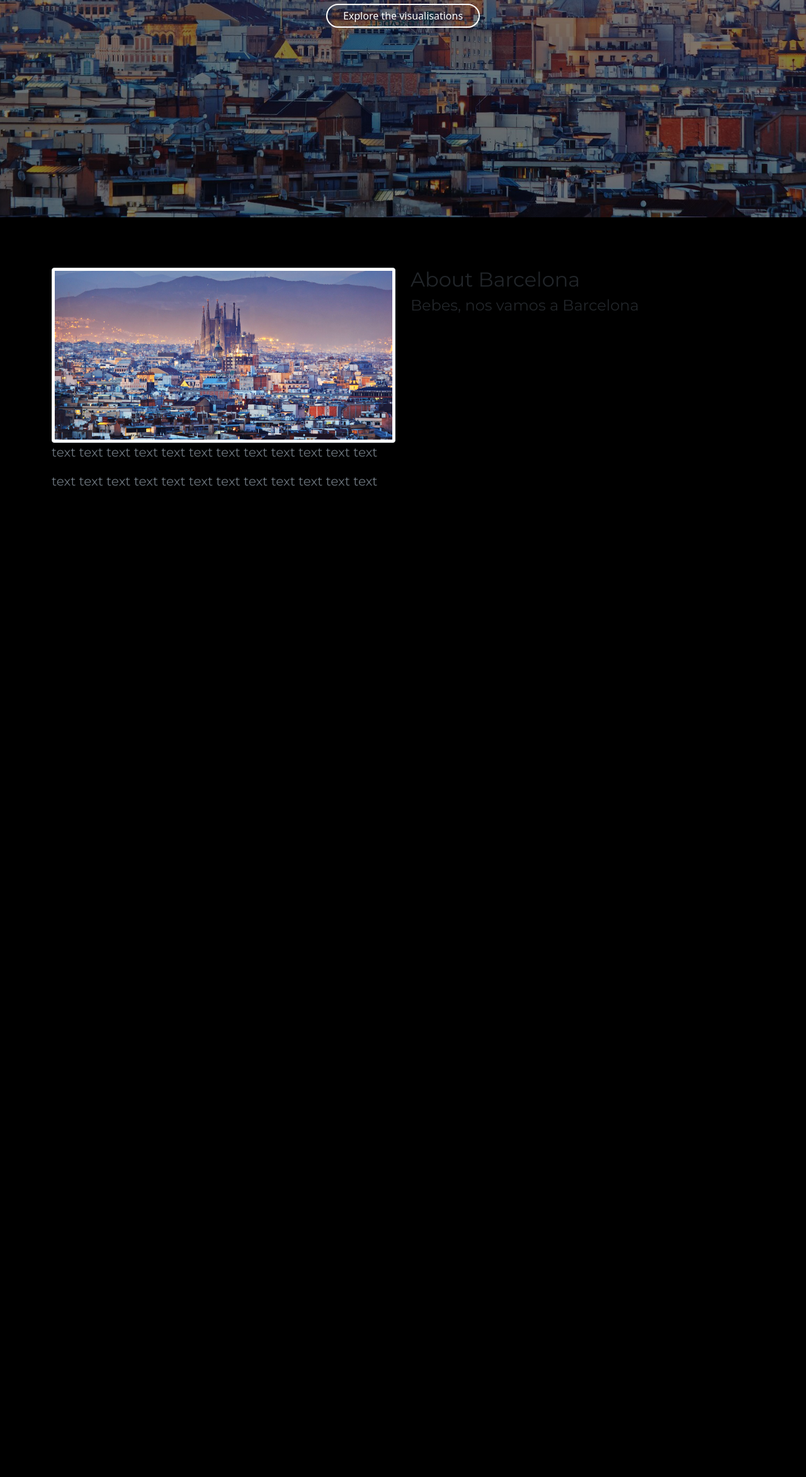
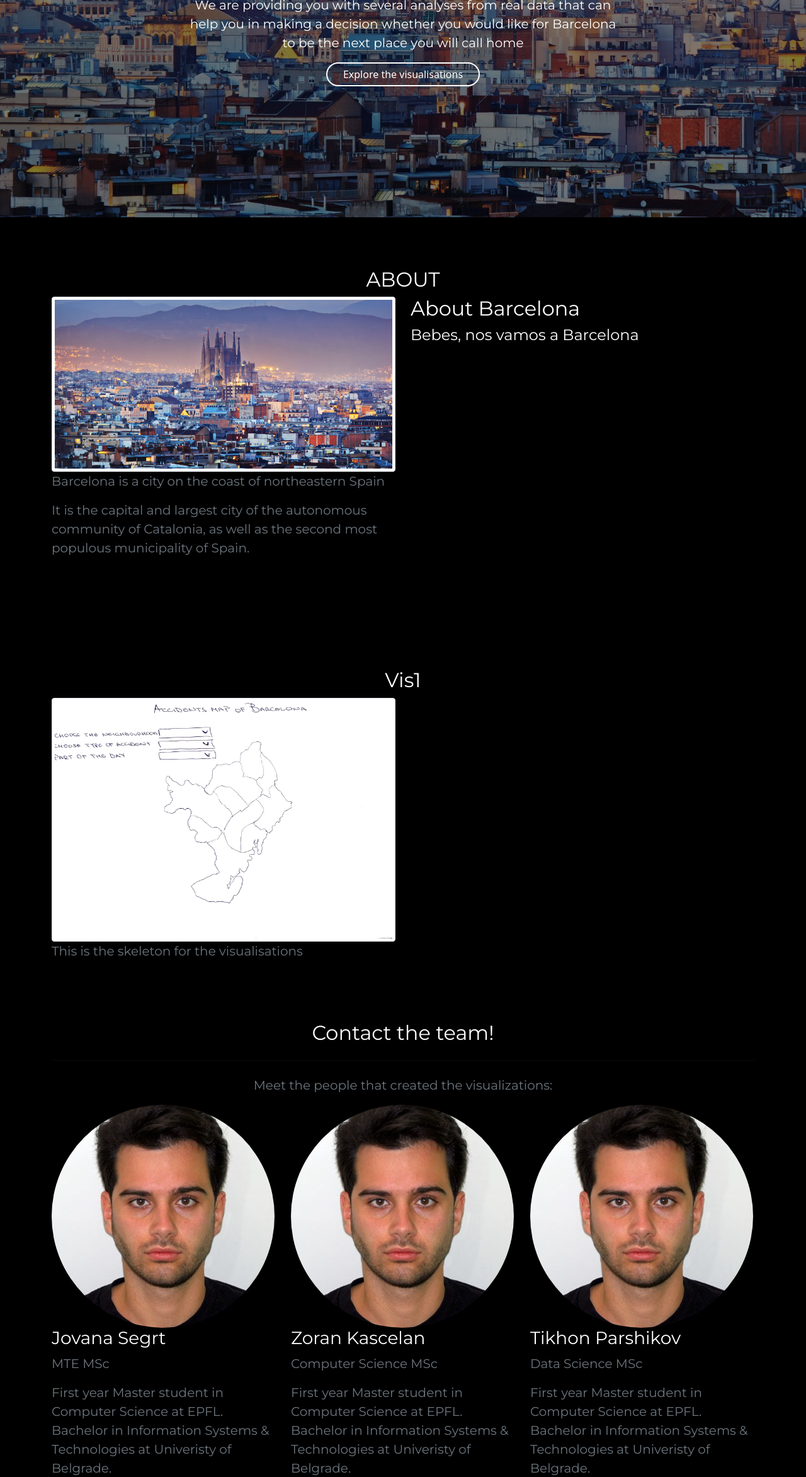
Before and after one commit to com-480-data-visualization/datavis-project-2022-slavsquat, a plain HTML site: page index.html in a window 1280 px wide. Shown: the part 455-2800 px from the top of the page at 63% size. Before the commit the page ends 1330 px from the top, so only its background shows below. Drawn offline with nearby package versions, Linux system fonts and the light colour scheme.

Commit message:
Initial website

```diff
--- a/css/style.css
+++ b/css/style.css
@@ -5,6 +5,7 @@
 
 h1, h2, h3, h4, h5, h6 {
     font-family: 'Montserrat',sans-serif;
+    color: #fff;
 }
 
 p {
@@ -53,6 +54,7 @@
     padding: 15px 0;
     box-shadow: 0 1px 8px 3px rgba(0, 0, 0, 0.05);
     transition: .5s all ease-in-out;
+    opacity: 0.8;
 }
 
 nav.stickyadd .navbar-brand {
--- a/index.html
+++ b/index.html
@@ -25,10 +25,10 @@
                         <a href="" class="nav-link">Home</a>
                     </li>
                     <li class="nav-item">
-                        <a href="" class="nav-link">About</a>
+                        <a href="#about" class="nav-link">About</a>
                     </li>
                     <li class="nav-item">
-                        <a href="" class="nav-link">Vis1</a>
+                        <a href="#vis1" class="nav-link">Vis1</a>
                     </li>
                     <li class="nav-item">
                         <a href="" class="nav-link">Vis2</a>
@@ -47,8 +47,8 @@
                 <div class="col text-center">
                     <div class="content-box">
                         <h4>Welcome</h4>
-                        <h1>I am ZK</h1>
-                        <p>text text text text text text text text text text text text </p>
+                        <h1>This is why you should or should not live in Barcelona</h1>
+                        <p>We are providing you with several analyses from real data that can help you in making a decision whether you would like for Barcelona to be the next place you will call home </p>
                         <a href="#" class="btn">Explore the visualisations</a>
                     </div>
                 </div>
@@ -58,11 +58,12 @@
 
     <section class="about r-p" id="about">
         <div class="container">
+            <h2 class="text-center">ABOUT</h2>
             <div class="row">
                 <div class="col-lg-6">
                     <img src="images/barselona.jpeg" class="img-fluid img-thumbnail" alt="Barcelona picture">
-                    <p>text text text text text text text text text text text text </p>
-                    <p>text text text text text text text text text text text text </p>
+                    <p>Barcelona is a city on the coast of northeastern Spain </p>
+                    <p>It is the capital and largest city of the autonomous community of Catalonia, as well as the second most populous municipality of Spain. </p>
                 </div>
                 <div class="col-lg-6 mt-5 mt-lg-0">
                     <h2>About Barcelona</h2>
@@ -70,6 +71,73 @@
                 </div>
             </div>
         </div>
+    </section>
+
+    <section class="vis1 r-p" id="vis1">
+        <div class="container">
+            <h2 class="text-center">Vis1</h2>
+            <div class="row">
+                <div class="col-lg-6">
+                    <img src="images/sketch.jpg" class="img-fluid img-thumbnail" alt="Sketch picture">
+                    <p>This is the skeleton for the visualisations </p>
+                </div>
+            </div>
+        </div>
+    </section>
+
+    <section id="contact">
+        <div class="team-boxed">
+            <div class="container">
+                <div class="intro">
+                    <h2 class="text-center">Contact the team! </h2>
+                    <hr data-aos="zoom-in" data-aos-duration="200" class="dark my-4">
+                    <p class="text-center">Meet the people that created the visualizations:
+                    </p>
+                </div>
+                <div class="row people">
+                    <div class="col-lg-4 item">
+                        <div class="box"><img class="rounded-circle" src="images/zk.jpeg">
+                            <h3 class="name">Jovana Segrt</h3>
+                            <p class="title">MTE MSc</p>
+                            <p class="description">First year Master student in Computer Science at EPFL. Bachelor in Information Systems & Technologies at Univeristy of Belgrade.</p>
+                            <div class="social"><a href="mailto:maja.stamenkovic@epfl.ch"><i
+                                        class="fa fa-envelope"></i></a><a
+                                    href="https://www.linkedin.com/in/maja-stamenkovic/"><i
+                                        class="fa fa-linkedin"></i></a>
+                            </div>
+                        </div>
+                    </div>
+                    <div class="col-lg-4 item">
+                        <div class="box"><img class="rounded-circle" src="images/zk.jpeg">
+                            <h3 class="name">Zoran Kascelan</h3>
+                            <p class="title">Computer Science MSc</p>
+                            <p class="description"> First year Master student in Computer Science at EPFL. Bachelor in Information Systems & Technologies at Univeristy of Belgrade.
+
+                                <!-- That is not a proper way but do the job...-->
+                            </p>
+                            <div class="social"><a href="https://www.facebook.com/zoran.kascelan/"><i
+                                        class="fa fa-facebook-official"></i></a><a
+                                    href="https://www.instagram.com/kascez/?hl=en"><i class="fa-brands fa-instagram"></i></a>
+                                <a href="mailto:zorankascelan60@gmail.com"><i class="fa fa-envelope"></i></a><a
+                                    href="https://github.com/kascez"><i class="fa fa-linkedin"></i></a></div>
+                        </div>
+                    </div>
+                    <div class="col-lg-4 item">
+                        <div class="box"><img class="rounded-circle" src="images/zk.jpeg">
+                            <h3 class="name">Tikhon Parshikov</h3>
+                            <p class="title">Data Science MSc</p>
+                            <p class="description">First year Master student in Computer Science at EPFL. Bachelor in Information Systems & Technologies at Univeristy of Belgrade.</p>
+                            <div class="social"><a href="mailto:johan.barthas@epfl.ch"><i
+                                        class="fas fa-envelope"></i></a><a
+                                    href="https://www.linkedin.com/in/johan-barthas/"><i class="fa fa-linkedin"></i></a>
+                                <a href="https://github.com/cweo"><i class="fa fa-github"></i></a>
+                            </div>
+                        </div>
+                    </div>
+                </div>
+            </div>
+        </div>
+
     </section>
 
 
```
Also changed, not shown: images/sketch.jpg (added), images/zk.jpeg (added).
